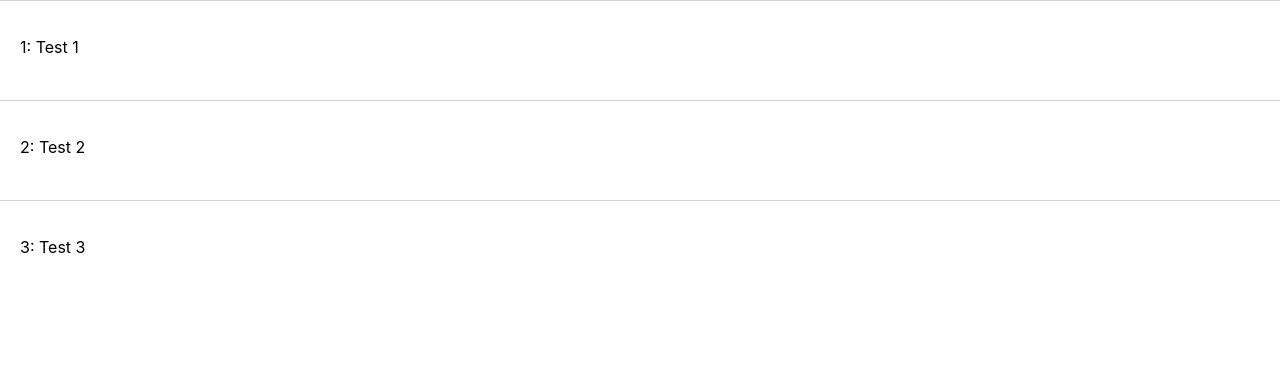
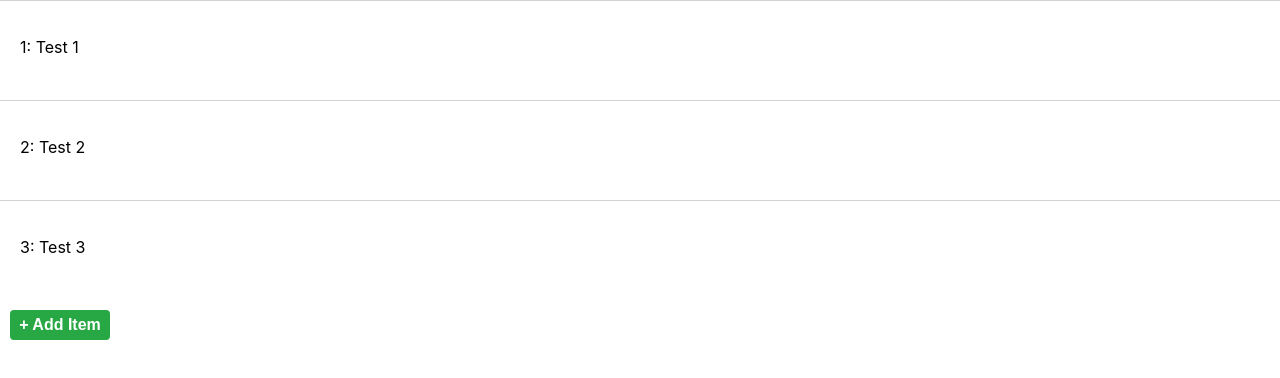
Before and after one commit to mattjenny/drag-reorderable-list, a React (Create React App) app: page / in a window 1280 px wide. Shown: the top 378 px of the page. Built offline with nearby package versions, Linux system fonts and the light colour scheme.

Commit message:
Add item button

```diff
--- a/package.json
+++ b/package.json
@@ -7,11 +7,13 @@
     "@types/node": "12.0.10",
     "@types/react": "16.8.22",
     "@types/react-dom": "16.8.4",
+    "@types/uuid": "^3.4.5",
     "react": "^16.8.6",
     "react-dom": "^16.8.6",
     "react-scripts": "3.0.1",
     "styled-components": "^4.3.2",
-    "typescript": "3.5.2"
+    "typescript": "3.5.2",
+    "uuid": "^3.3.2"
   },
   "scripts": {
     "start": "react-scripts start",
--- a/src/DragReorderableList.tsx
+++ b/src/DragReorderableList.tsx
@@ -2,20 +2,17 @@ import React from 'react';
 import styled from 'styled-components';
 import { DragReorderableListItem } from './DragReorderableListItem';
 import { CHILD_HEIGHT } from './constants';
+import uuid from 'uuid';
 
 const ListWrapper = styled.div`
-
+    user-select: none;
 `;
 
-interface IDragWrapperProps {
-    top: number;
-}
 // TODO: variable left
-const DragWrapper = styled.div<IDragWrapperProps>`
+const DragWrapper = styled.div`
     position: absolute;
     z-index: 3;
     left: 0;
-    top: ${(props) => props.top}px;
     box-shadow: 3px 3px 5px 6px #ccc;
     border: 1px solid blue;
     width: 100%;
@@ -24,6 +21,22 @@ const DragWrapper = styled.div<IDragWrapperProps>`
 
 const PlaceholderDiv = styled.div`
     height: ${CHILD_HEIGHT}px;
+`;
+
+const ButtonContainer = styled.div`
+    padding: 10px;
+`;
+
+const AddButton = styled.button`
+    background: #28a745;
+    color: white;
+    border: none;
+    height: 30px;
+    width: 100px;
+    font-size: 16px;
+    font-weight: 600;
+    border-radius: 4px;
+    cursor: pointer;
 `;
 
 interface TestData {
@@ -82,7 +95,7 @@ export class DragReorderableList extends React.PureComponent<{}, State> {
                     const item = this.state.childElements[id];
                     if (draggingItem && draggingItem.id === id) {
                         return (
-                            <PlaceholderDiv />
+                            <PlaceholderDiv key="placeholder" />
                         )
                     }
                     return (
@@ -96,6 +109,9 @@ export class DragReorderableList extends React.PureComponent<{}, State> {
                     );
                 })}
                 {this.maybeRenderDraggingItem()}
+                <ButtonContainer>
+                    <AddButton onClick={this.addItem}>+ Add Item</AddButton>
+                </ButtonContainer>
             </ListWrapper>
         )
     }
@@ -104,7 +120,7 @@ export class DragReorderableList extends React.PureComponent<{}, State> {
         if (this.state.draggingItem && this.state.childElements[this.state.draggingItem.id]) {
             const item = this.state.childElements[this.state.draggingItem.id];
             return (
-                <DragWrapper top={this.state.mouseY - this.state.draggingItem.mouseOffset}>
+                <DragWrapper style={{ top: this.state.mouseY - this.state.draggingItem.mouseOffset }}>
                     <DragReorderableListItem
                         id={this.state.draggingItem.id}
                         title={item.title}
@@ -141,7 +157,6 @@ export class DragReorderableList extends React.PureComponent<{}, State> {
     }
 
     private handleMouseMove = (e: any) => {
-        console.log('Mousemove: ', e);
         const { draggingItem } = this.state;
         if (draggingItem) {
             const index = this.state.childElementOrder.findIndex((itemId) => itemId === draggingItem.id);
@@ -166,6 +181,17 @@ export class DragReorderableList extends React.PureComponent<{}, State> {
         }
     }
 
+    private addItem = () => {
+        const id = uuid.v4();
+        this.setState({
+            childElementOrder: [ ...this.state.childElementOrder, id ],
+            childElements: {
+                ...this.state.childElements,
+                [id]: { title: 'Untitled item' },
+            },
+        });
+    }
+
     // private childResized = (id: string, height: number) => {
     //     const childElementIdx = this.state.childElements.findIndex((item) => item.id === id);
     //     if (childElementIdx) {
--- a/src/DragReorderableListItem.tsx
+++ b/src/DragReorderableListItem.tsx
@@ -5,6 +5,7 @@ import { CHILD_HEIGHT } from './constants';
 
 const ListItem = styled.div`
     height: ${CHILD_HEIGHT}px;
+    cursor: move;
 `;
 
 export interface ListItemDisplayProps {
```
Also changed, not shown: 1 other file (tests, documents, lock files or other folders).
